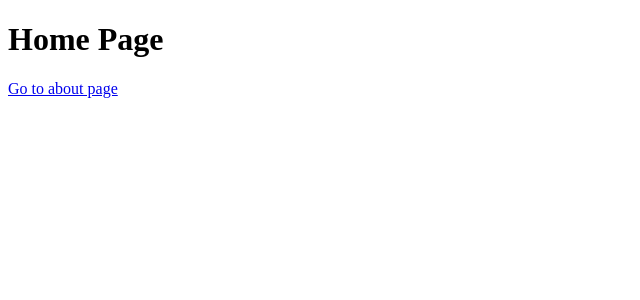
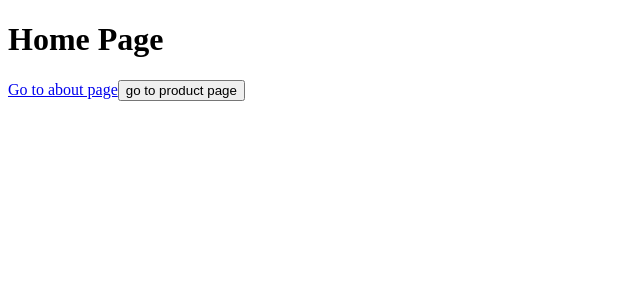
Before and after one commit to ohDASEUL/learning_code_collection, a React (Create React App) app: page / in a window 1280 px wide. Shown: the top 300 px of the page, without its empty margins (0-640 px from the left). Built offline with nearby package versions, Linux system fonts and the light colour scheme.

Commit message:
useSearchParams 적용

```diff
--- a/src/Pages/HomePage.js
+++ b/src/Pages/HomePage.js
@@ -1,11 +1,16 @@
 import React from 'react'
-import { Link } from 'react-router-dom'
+import { Link, useNavigate } from 'react-router-dom'
 
 const HomePage = () => {
+  const navigate=useNavigate()
+  const goProductPage=()=>{
+    navigate('/products?q=pants')
+  }
   return (
     <div>
         <h1>Home Page</h1>
         <Link to="/about">Go to about page</Link>
+        <button onClick={goProductPage}>go to product page</button>
     </div>
   )
 }
--- a/src/Pages/ProductpPage.js
+++ b/src/Pages/ProductpPage.js
@@ -1,6 +1,9 @@
 import React from 'react'
+import { useSearchParams } from 'react-router-dom'
 
 const ProductpPage = () => {
+  let [query, setQuery] = useSearchParams()
+  console.log("어쩌고저쩌고",query.get("page"))
   return (
     <div>
         <h1>Show All Product</h1>
```
